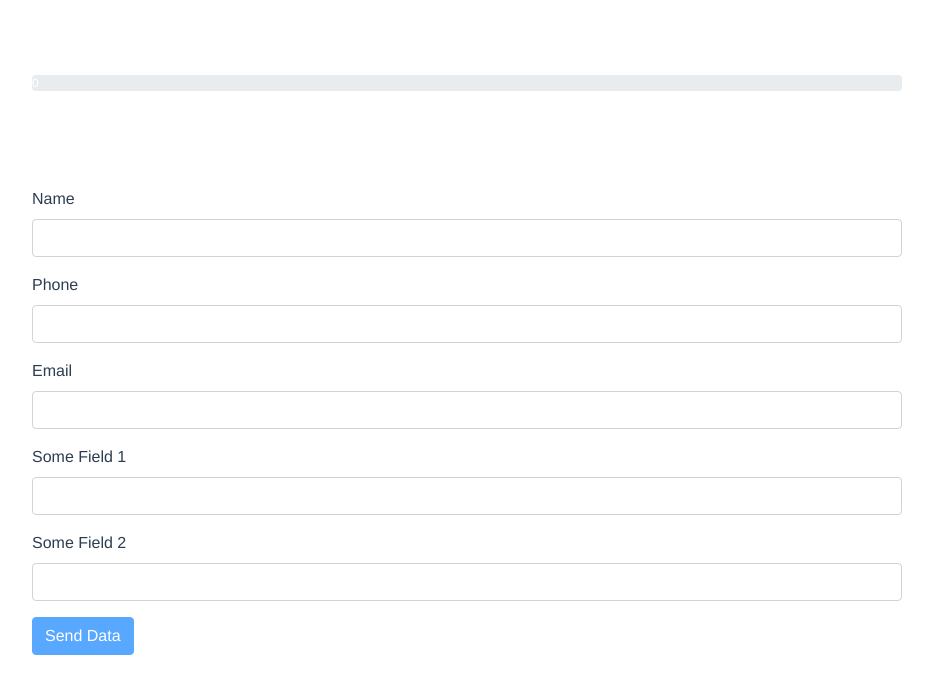
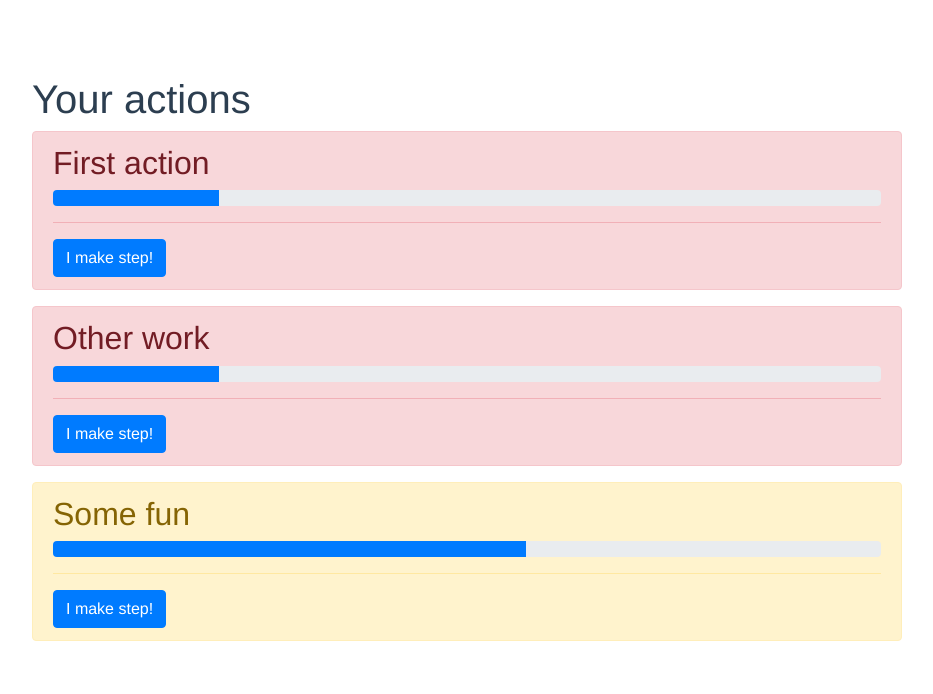
Before and after one commit to seriiserii825/vue-lavrik-base, a Vue app: page / in a window 1280 px wide. Shown: the top 694 px of the page, without its empty margins (173-1106 px from the left). Built offline with nearby package versions, Linux system fonts and the light colour scheme.

Commit message:
some todo item

```diff
--- a/package.json
+++ b/package.json
@@ -25,6 +25,7 @@
     "eslint-plugin-standard": "^4.0.0",
     "eslint-plugin-vue": "^7.0.0",
     "node-sass": "^4.12.0",
+    "prettier": "2.2.1",
     "sass-loader": "^8.0.2"
   }
 }
--- a/src/App.vue
+++ b/src/App.vue
@@ -1,17 +1,16 @@
 <template>
   <div class="wrapper">
-    <FormProgress/>
+    <Todo/>
   </div>
 </template>
 
 <script>
-// import Radio from './components/Radio'
 
-import FormProgress from './components/FormProgress'
+import Todo from './components/todo/Todo'
 
 export default {
   components: {
-    FormProgress
+    Todo
   }
 }
 </script>
--- /dev/null
+++ b/src/components/todo/Todo.vue
@@ -0,0 +1,60 @@
+<template>
+  <div class="Todo">
+    <h1>Your actions</h1>
+    <todo-item
+      v-for="(item, i) in todoList"
+      :key="item.title"
+      :title="item.title"
+      :current="item.current"
+      :max="item.max"
+      @on-step="makeStep(i)"
+    />
+
+    <!--<div class=" action " v-for="(action, i) in todoList" :key="action.title">-->
+    <!--&lt;!&ndash;  <div class="alert" :class="getActionClass(action)">&ndash;&gt;-->
+    <!--    <h2>{{ action.title }}</h2>-->
+    <!--    <div class="progress">-->
+    <!--      <div :style="{width: (action.current / action.max * 100) + '%'}"-->
+    <!--           class="progress-bar"-->
+    <!--      >-->
+    <!--      </div>-->
+    <!--    </div>-->
+    <!--    <hr>-->
+    <!--    <h3 v-if="action.current === action.max">All done!</h3>-->
+    <!--    <button v-else type="button" class="btn btn-primary" @click="makeStep(i)">-->
+    <!--      I make step!-->
+    <!--    </button>-->
+    <!--  </div>-->
+    <!--</div>-->
+  </div>
+</template>
+
+<script>
+import TodoItem from './TodoItem'
+
+export default {
+  components: { TodoItem },
+  data: () => ({
+    todoList: [
+      { title: 'First action', current: 1, max: 5 },
+      { title: 'Other work', current: 2, max: 10 },
+      { title: 'Some fun', current: 4, max: 7 }
+    ]
+  }),
+  methods: {
+    makeStep (i) {
+      const step = this.todoList[i]
+
+      if (step.current < step.max) {
+        step.current++
+      }
+    }
+  }
+}
+</script>
+
+<style lang="scss">
+* {
+  text-align: left;
+}
+</style>
--- /dev/null
+++ b/src/components/todo/TodoItem.vue
@@ -0,0 +1,47 @@
+<template>
+  <div class="action">
+    <div class="alert" :class="getActionClass">
+      <h2>{{ title }}</h2>
+      <div class="progress">
+        <div
+          class="progress-bar"
+          :style="{width: (current / max * 100) + '%'}"
+        ></div>
+      </div>
+      <hr>
+      <h3 v-if="current === max">All done!</h3>
+      <button type="button" class="btn btn-primary" @click="$emit('on-step')">
+        I make step!
+      </button>
+    </div>
+  </div>
+</template>
+
+<script>
+export default {
+  props: {
+    title: String,
+    current: Number,
+    max: Number
+  },
+  data () {
+    return {
+      some: ''
+    }
+  },
+  computed: {
+    getActionClass () {
+      const rel = this.current / this.max
+      return {
+        'alert-danger': rel < 0.25,
+        'alert-warning': rel >= 0.25 && rel < 0.75,
+        'alert-success': rel >= 0.75
+      }
+    }
+  }
+}
+</script>
+
+<style lang="scss">
+
+</style>
```
Also changed, not shown: 2 other files (tests, documents, lock files or other folders).
